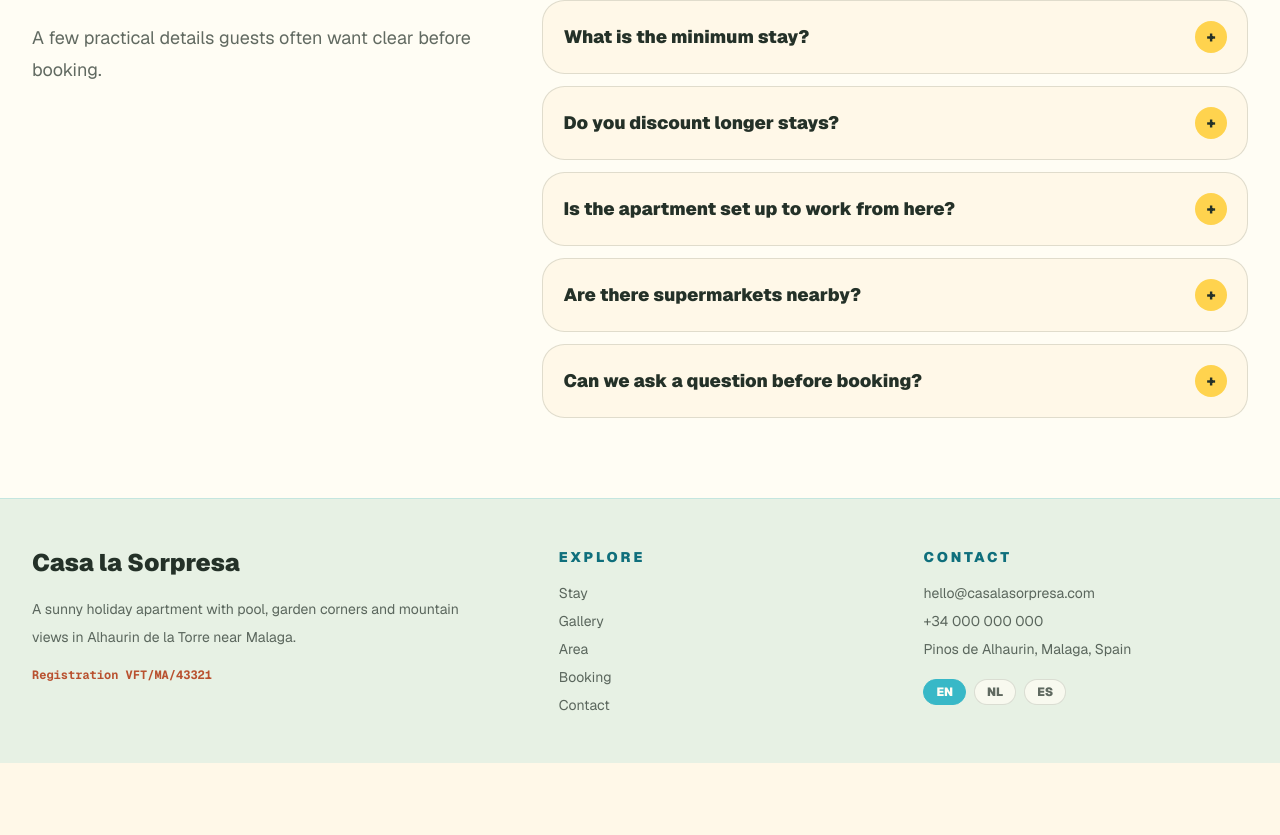
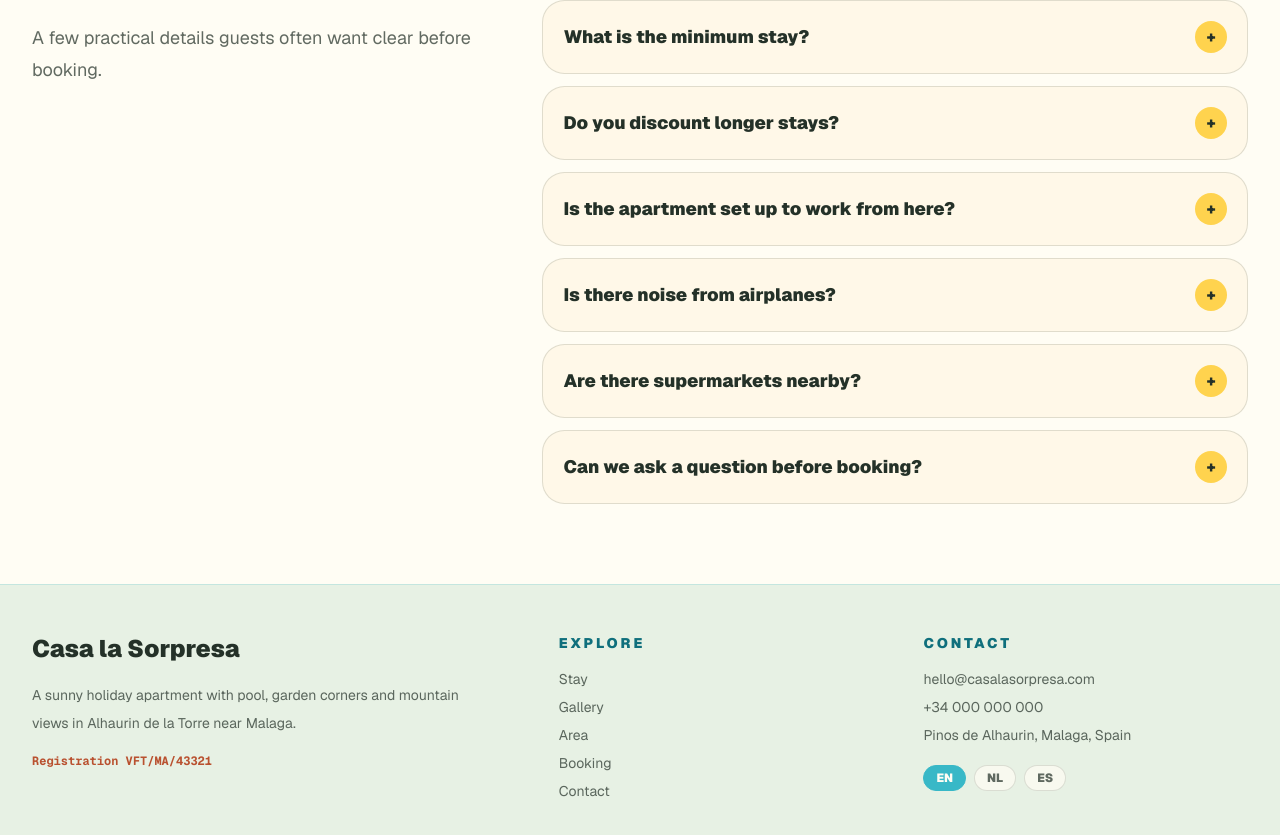
Before and after one commit to huntingforelise/casa-la-sorpresa, a Next.js app: page /en/stay in a window 1280 px wide. Shown: the part 1751-2586 px from the top of the page. Before the commit the page ends 2514 px from the top, so only its background shows below. Built offline with nearby package versions, Linux system fonts and the light colour scheme; no server answers.

Commit message:
feat: add no noise from airplanes

```diff
--- a/src/data/site.ts
+++ b/src/data/site.ts
@@ -544,6 +544,11 @@ export const copy: Record<Locale, PageCopy> = {
             "Yes. The apartment has very fast fibre WiFi and comfortable indoor and outdoor spots, so guests can work from here when they need to.",
         },
         {
+          question: "Is there noise from airplanes?",
+          answer:
+            "No. Casa la Sorpresa is close to Malaga Airport for easy arrivals, but it is not on the flight route.",
+        },
+        {
           question: "Are there supermarkets nearby?",
           answer:
             "Yes. There is a brand-new Lidl around 2 minutes away by car, and more supermarkets and shops in the centre of Alhaurin de la Torre about 5 minutes away.",
@@ -726,6 +731,11 @@ export const copy: Record<Locale, PageCopy> = {
           question: "Is het appartement geschikt om van hieruit te werken?",
           answer:
             "Ja. Het appartement heeft erg snelle glasvezelwifi en comfortabele plekken binnen en buiten, zodat gasten van hieruit kunnen werken wanneer dat nodig is.",
+        },
+        {
+          question: "Is er lawaai van vliegtuigen?",
+          answer:
+            "Nee. Casa la Sorpresa ligt dicht bij de luchthaven van Malaga voor makkelijke aankomst, maar niet op de vliegroute.",
         },
         {
           question: "Zijn er supermarkten in de buurt?",
@@ -994,6 +1004,11 @@ export const copy: Record<Locale, PageCopy> = {
             "Si. El apartamento tiene wifi de fibra muy rapido y espacios comodos dentro y fuera, para que los huespedes puedan trabajar desde aqui cuando lo necesiten.",
         },
         {
+          question: "Hay ruido de aviones?",
+          answer:
+            "No. Casa la Sorpresa esta cerca del aeropuerto de Malaga para llegar facilmente, pero no esta en la ruta de vuelo.",
+        },
+        {
           question: "Hay supermercados cerca?",
           answer:
             "Si. Hay un Lidl nuevo a unos 2 minutos en coche, y mas supermercados y tiendas en el centro de Alhaurin de la Torre a unos 5 minutos.",
```
